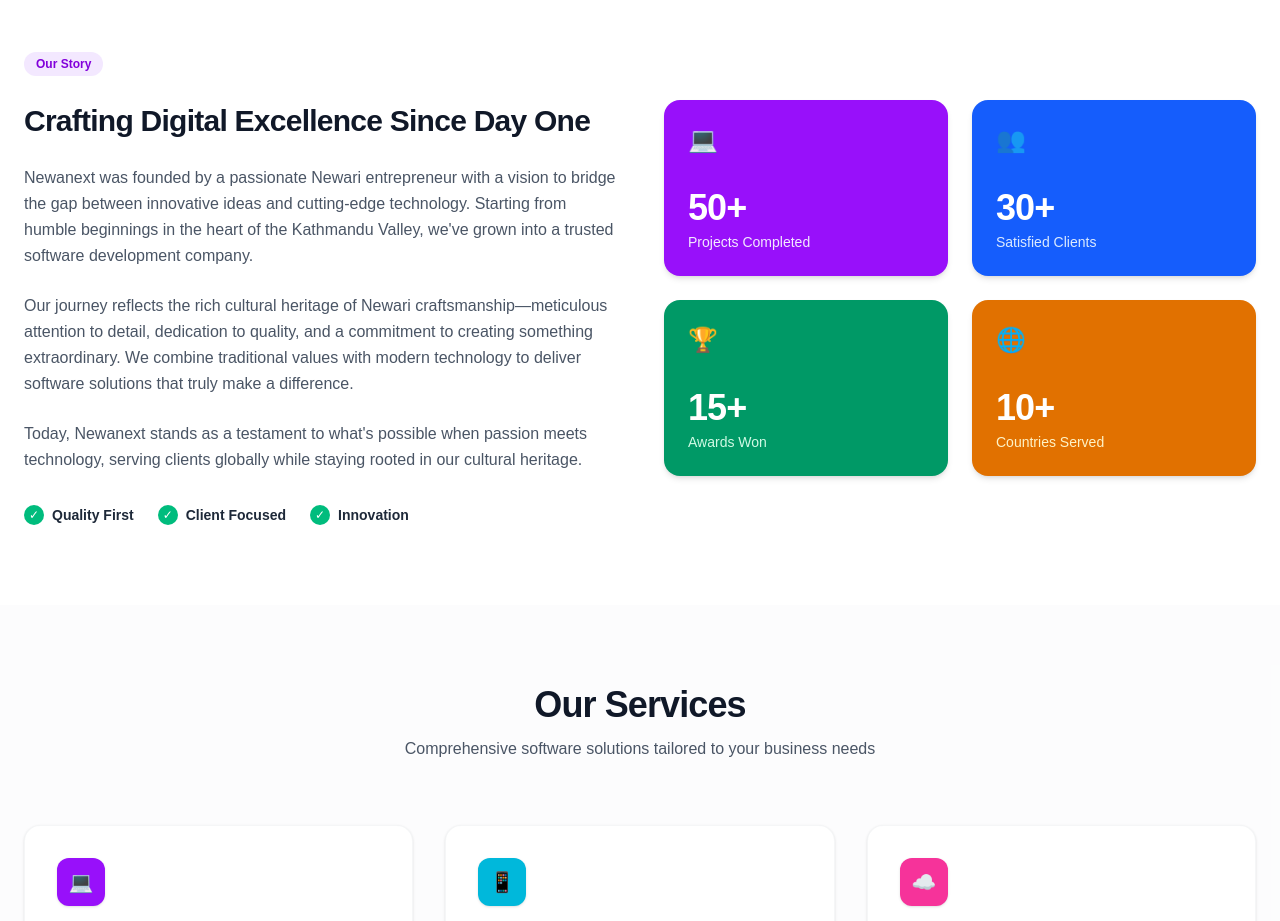
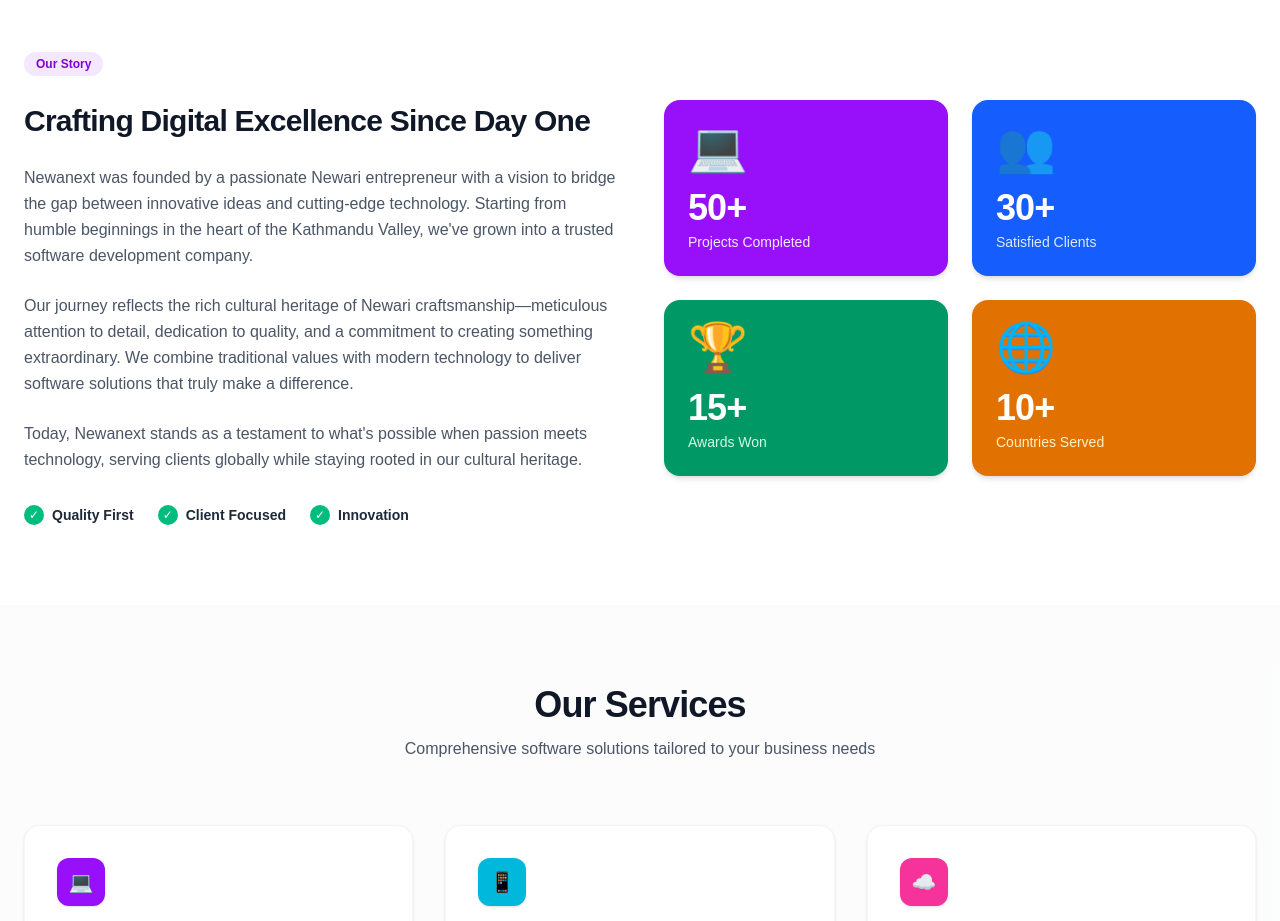
Before and after one commit to headlet/newanext, a Next.js app: page / in a window 1280 px wide. Shown: the part 860-1781 px from the top of the page. Built offline with nearby package versions, Linux system fonts and the light colour scheme.

Commit message:
logo size increased

```diff
--- a/app/components/About.tsx
+++ b/app/components/About.tsx
@@ -21,7 +21,7 @@ export default function About() {
             <span className="inline-block bg-purple-100 text-purple-700 text-xs font-semibold px-3 py-1 rounded-full">
               Our Story
             </span>
-            <h3 className="text-2xl sm:text-3xl font-bold tracking-tight text-gray-900 leading-snug">
+            <h3 className="text-2xl sm:text-3xl font-bold tracking-tight text-gray-900 leading-snug ">
               Crafting Digital Excellence Since Day One
             </h3>
             <p className="text-sm sm:text-base text-gray-600 leading-relaxed">
@@ -56,7 +56,7 @@ export default function About() {
 
             {/* Card 1: Purple */}
             <div className="bg-purple-600 text-white p-6 rounded-2xl shadow-md flex flex-col justify-between h-44">
-              <div className="text-2xl">💻</div>
+              <div className="text-5xl">💻</div>
               <div>
                 <div className="text-3xl sm:text-4xl font-extrabold tracking-tight">50+</div>
                 <div className="text-sm font-medium text-purple-100 mt-1">Projects Completed</div>
@@ -65,7 +65,7 @@ export default function About() {
 
             {/* Card 2: Blue */}
             <div className="bg-blue-600 text-white p-6 rounded-2xl shadow-md flex flex-col justify-between h-44">
-              <div className="text-2xl">👥</div>
+              <div className="text-5xl">👥</div>
               <div>
                 <div className="text-3xl sm:text-4xl font-extrabold tracking-tight">30+</div>
                 <div className="text-sm font-medium text-blue-100 mt-1">Satisfied Clients</div>
@@ -74,7 +74,7 @@ export default function About() {
 
             {/* Card 3: Green */}
             <div className="bg-emerald-600 text-white p-6 rounded-2xl shadow-md flex flex-col justify-between h-44">
-              <div className="text-2xl">🏆</div>
+              <div className="text-5xl">🏆</div>
               <div>
                 <div className="text-3xl sm:text-4xl font-extrabold tracking-tight">15+</div>
                 <div className="text-sm font-medium text-emerald-100 mt-1">Awards Won</div>
@@ -83,7 +83,7 @@ export default function About() {
 
             {/* Card 4: Orange */}
             <div className="bg-amber-600 text-white p-6 rounded-2xl shadow-md flex flex-col justify-between h-44">
-              <div className="text-2xl">🌐</div>
+              <div className="text-5xl">🌐</div>
               <div>
                 <div className="text-3xl sm:text-4xl font-extrabold tracking-tight">10+</div>
                 <div className="text-sm font-medium text-amber-100 mt-1">Countries Served</div>
```
